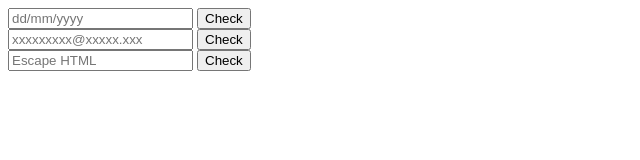
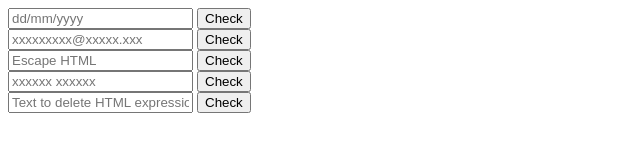
Before and after one commit to rrrcoba/RTS-C5-T31, a plain HTML site: page 12/index.html in a window 1280 px wide. Shown: the whole page, without its empty margins (0-640 px from the left). Drawn offline with Linux system fonts and the light colour scheme.

Commit message:
Exercise 12 true finished, 2 missing functions added.

```diff
--- a/12/index.html
+++ b/12/index.html
@@ -17,8 +17,15 @@
         <input type="text" id="mail" placeholder="xxxxxxxxx@xxxxx.xxx">
         <button type="button" onclick="check2()">Check</button>
         <br>
-        <input type="text" id="html" placeholder="Escape HTML">
+        <input type="text" id="escapeHTML" placeholder="Escape HTML">
         <button type="button" onclick="escapeHTML()">Check</button>
+        <br>
+        <input type="text" id="name" placeholder="xxxxxx xxxxxx">
+        <button type="button" onclick="check3()">Check</button>
+        <br>
+        <input type="text" id="deleteHTML" placeholder="Text to delete HTML expressions">
+        <button type="button" onclick="check4()">Check</button>
+        <br>
     </form>
 </body>
 
--- a/12/js/code.js
+++ b/12/js/code.js
@@ -27,10 +27,26 @@ function escapeHTML() {
     str = document.getElementById("html").value;
     const charsToEncode = /[&"<>]/g;
     const encodeTo = {
-      "&": '&amp;',
-      "\"": '&quot;',
-      "<": '&lt;',
-      ">": '&gt;',
+        "&": '&amp;',
+        "\"": '&quot;',
+        "<": '&lt;',
+        ">": '&gt;',
     }
     alert(str.replace(charsToEncode, char => encodeTo[char]));
 }
+
+function check3() {
+    const regex = /^[A-z]+\s[A-z]+$/;
+    var name = document.getElementById("name").value;
+    if (regex.test(name)) {
+        let revertedName = name.split(" ").reverse().join();
+        alert(revertedName);
+    } else {
+        alert("Name not valid.");
+    }
+}
+
+function check4() {
+    str = document.getElementById("deleteHTML").value;
+    alert(str.replace(/<[^>]+>/g, ''));
+}
```
